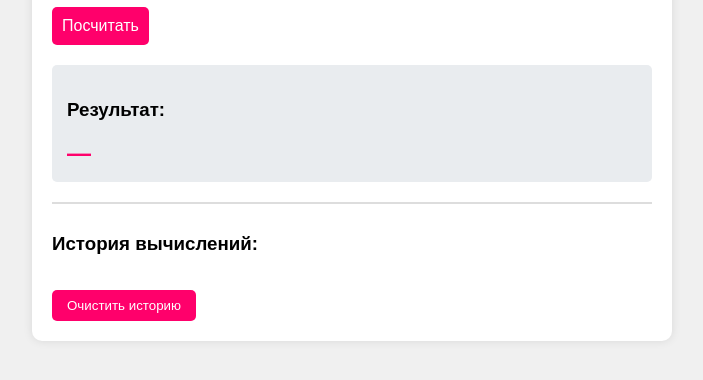
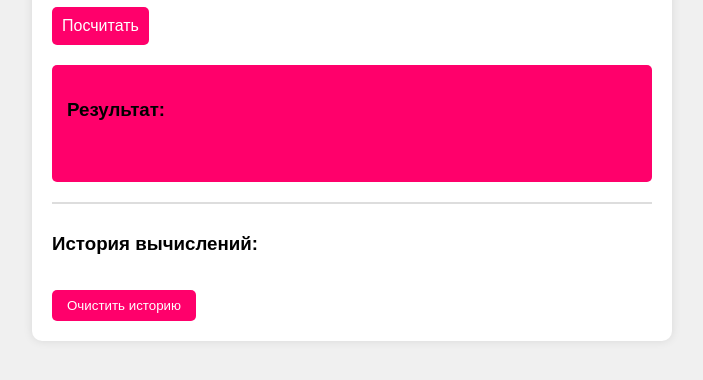
Before and after one commit to auwisly/calculator-project, a plain HTML site: page index.html in a window 1280 px wide. Shown: the part 164-544 px from the top of the page, without its empty margins (288-991 px from the left). Drawn offline with Linux system fonts and the light colour scheme.

Commit message:
Update style.css

```diff
--- a/style.css
+++ b/style.css
@@ -47,7 +47,7 @@ h1 {
 }
 
 .result {
-    background: #e9ecef;
+    background: #ff006b;
     padding: 15px;
     border-radius: 5px;
     margin-bottom: 20px;
```
